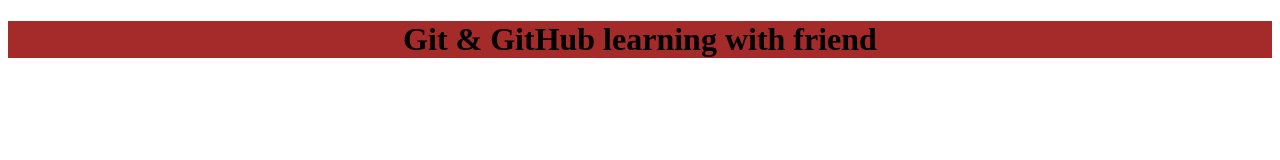
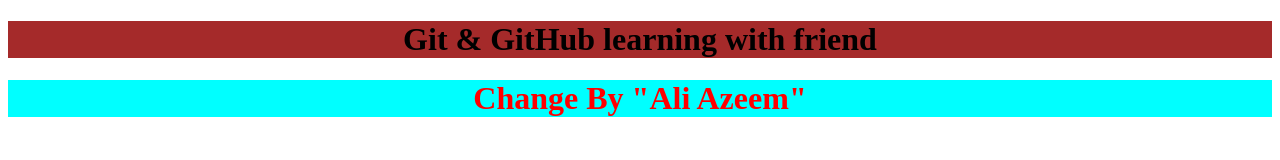
Before and after one commit to AliAzeem92/Learning-Git-GitHub-With-Friend, a plain HTML site: page index.html in a window 1280 px wide. Drawn offline with Linux system fonts and the light colour scheme.

Commit message:
v3 (Ali Azeem Changes)

```diff
--- a/index.html
+++ b/index.html
@@ -1,13 +1,20 @@
 <!DOCTYPE html>
 <html lang="en">
+
 <head>
     <meta charset="UTF-8">
     <meta name="viewport" content="width=device-width, initial-scale=1.0">
     <title>Document</title>
+    <link rel="stylesheet" href="./style.css">
 </head>
+
 <body>
     <h1 style="background-color: brown;text-align: center; justify-content: center;">
         Git & GitHub learning with friend
     </h1>
+    <h1 id="Ali-Azeem">
+        Change By "Ali Azeem"
+    </h1>
 </body>
+
 </html>
--- /dev/null
+++ b/style.css
@@ -0,0 +1,5 @@
+#Ali-Azeem{
+    background-color: aqua;
+    color: red;
+    text-align: center;
+}
```
